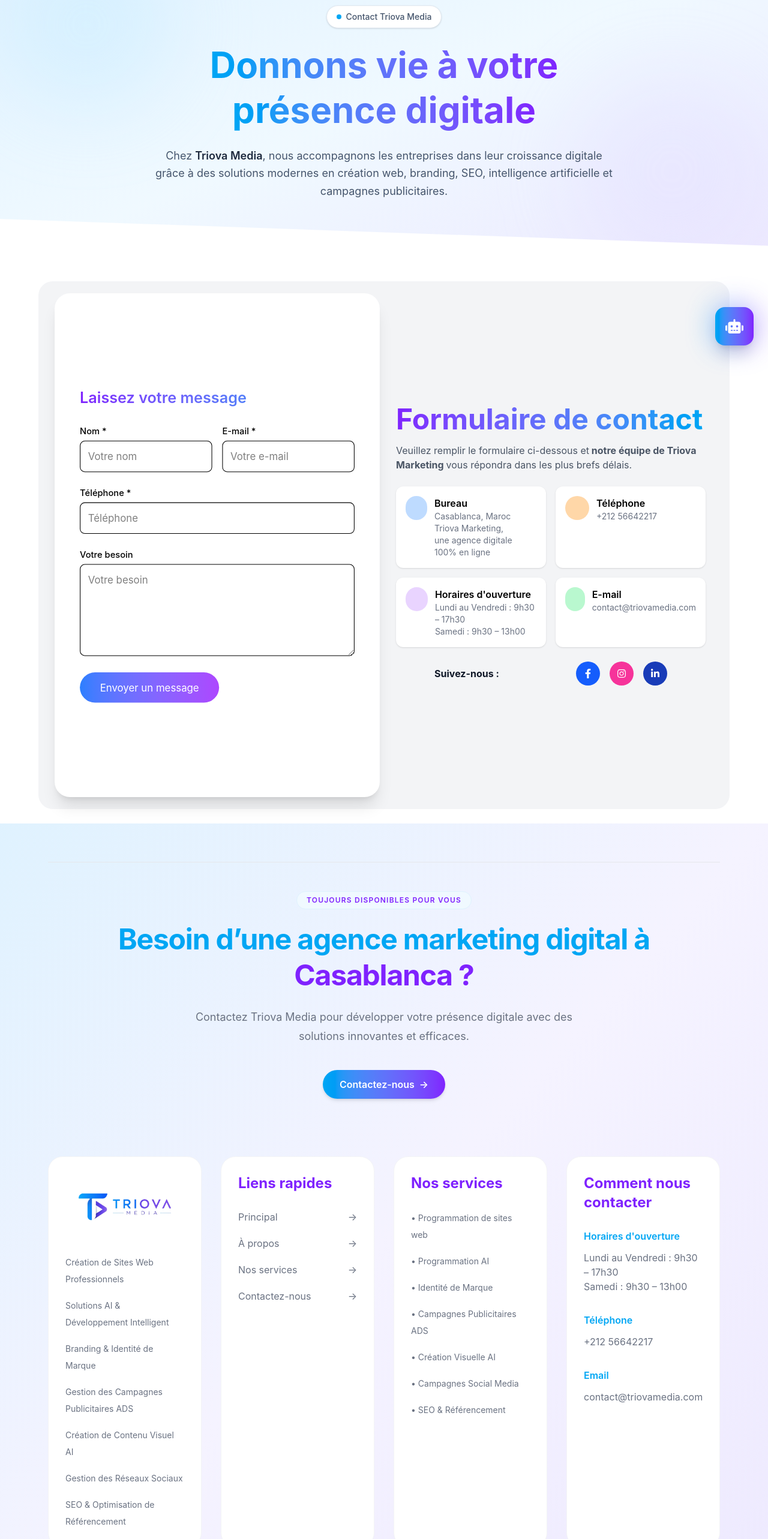
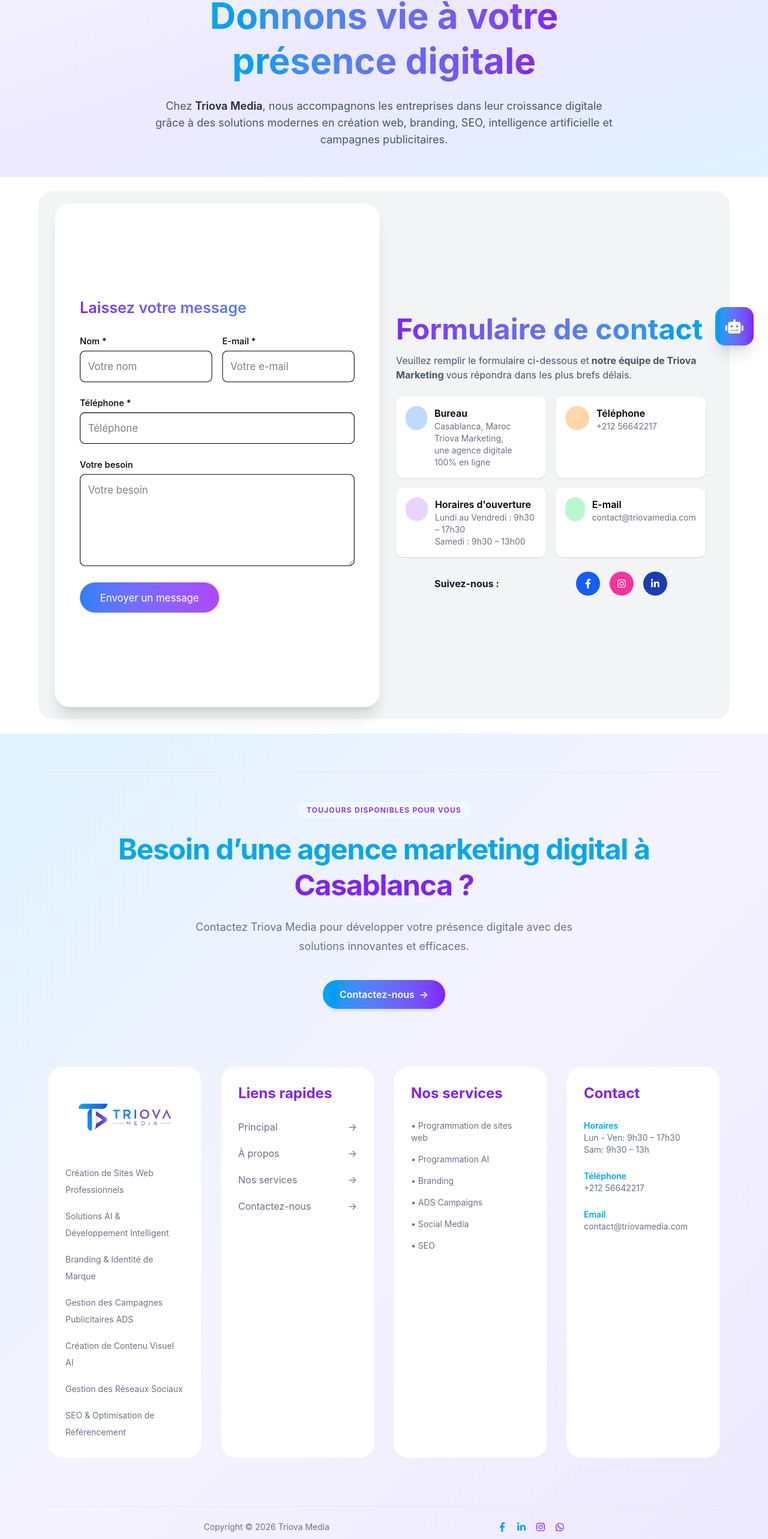
Before and after one commit to younesschalkhane/Triova-Media, a React (Vite) app in the folder frontend/client/: page /Contact in a window 1280 px wide. Shown: the part 200-2766 px from the top of the page at 60% size. Built offline with nearby package versions, Linux system fonts and the light colour scheme.

Commit message:
version final de contact+ footer

```diff
--- a/frontend/client/Component/Footer.jsx
+++ b/frontend/client/Component/Footer.jsx
@@ -1,19 +1,25 @@
-import React from "react";
+import React, { useState } from "react";
 import logo from "../src/assets/logo.png";
-import { FaFacebookF, FaInstagram, FaLinkedinIn, FaWhatsapp , FaRobot } from "react-icons/fa";
-import { Link } from 'react-router-dom'
-import { useState } from "react";
+import {
+  FaFacebookF,
+  FaInstagram,
+  FaLinkedinIn,
+  FaWhatsapp,
+  FaRobot,
+} from "react-icons/fa";
+import { Link } from "react-router-dom";
 
 export default function Footer() {
   const [openChat, setOpenChat] = useState(false);
-  const [message, setMessage] = useState("");
 
-const [messages, setMessages] = useState([
-  {
-    sender: "bot",
-    text: "👋 Bonjour et bienvenue chez Triova Media !",
-  },
-]);
+  // ✅ Scroll to top function
+  const scrollToTop = () => {
+    window.scrollTo({
+      top: 0,
+      behavior: "smooth",
+    });
+  };
+
   return (
     <footer className="pt-16 pb-8 px-6 md:px-20 bg-gradient-to-br from-sky-100 via-violet-50 to-violet-100 relative overflow-hidden">
 
@@ -25,12 +31,8 @@
         </span>
 
         <h2 className="text-4xl md:text-5xl font-bold tracking-tight leading-tight">
-          <span className="text-sky-500">
-            Besoin d’une agence marketing digital à
-          </span>{" "}
-          <span className="text-violet-600">
-            Casablanca ?
-          </span>
+          <span className="text-sky-500">Besoin d’une agence marketing digital à</span>{" "}
+          <span className="text-violet-600">Casablanca ?</span>
         </h2>
 
         <p className="text-gray-500 mt-6 max-w-2xl mx-auto leading-8 text-lg">
@@ -38,14 +40,13 @@
           avec des solutions innovantes et efficaces.
         </p>
 
-        {/* CTA BUTTON */}
         <div className="mt-10">
           <Link
             to="/Contact"
+            onClick={scrollToTop}
             className="group inline-flex items-center justify-center gap-2 px-7 py-3 rounded-full bg-gradient-to-r from-sky-500 to-violet-600 text-white font-semibold shadow-md hover:shadow-xl hover:scale-105 transition-all duration-300"
           >
             Contactez-nous
-
             <span className="group-hover:translate-x-1 transition duration-300">
               →
             </span>
@@ -58,12 +59,7 @@
 
         {/* LOGO CARD */}
         <div className="bg-white border border-gray-100 rounded-3xl p-7">
-
-          <img
-            src={logo}
-            alt="Triova Media"
-            className="w-52 mb-6"
-          />
+          <img src={logo} alt="Triova Media" className="w-52 mb-6" />
 
           <ul className="space-y-4 text-gray-500 leading-7 text-sm">
             <li>Création de Sites Web Professionnels</li>
@@ -77,221 +73,141 @@
         </div>
 
         {/* LINKS CARD */}
-        <div className="bg-white border border-gray-100 rounded-3xl p-7  ">
-
+        <div className="bg-white border border-gray-100 rounded-3xl p-7">
           <h3 className="font-bold text-2xl text-violet-600 mb-7">
             Liens rapides
           </h3>
 
-          <div>
           <ul className="space-y-5 text-gray-500">
-            <Link
-              to="/"
-              className="group flex items-center justify-between hover:text-sky-500 transition cursor-pointer"
-            >
-              Principal
 
-              <span className="group-hover:translate-x-1 transition duration-300">
-                →
-              </span>
+            <Link to="/" onClick={scrollToTop}
+              className="group flex items-center justify-between hover:text-sky-500 transition">
+              Principal <span className="group-hover:translate-x-1">→</span>
             </Link>
 
-            <Link
-              to="/Notre-agence"
-              className="group flex items-center justify-between hover:text-sky-500 transition cursor-pointer"
-            >
-              À propos
-
-              <span className="group-hover:translate-x-1 transition duration-300">
-                →
-              </span>
+            <Link to="/Notre-agence" onClick={scrollToTop}
+              className="group flex items-center justify-between hover:text-sky-500 transition">
+              À propos <span className="group-hover:translate-x-1">→</span>
             </Link>
 
-            <Link
-             to="/Services"
-            className="group flex items-center justify-between hover:text-sky-500 transition cursor-pointer">
-              Nos services
-
-              <span className="group-hover:translate-x-1 transition duration-300">
-                →
-              </span>
+            <Link to="/Services" onClick={scrollToTop}
+              className="group flex items-center justify-between hover:text-sky-500 transition">
+              Nos services <span className="group-hover:translate-x-1">→</span>
             </Link>
 
-            <Link
-              to="/Contact"
-              className="group flex items-center justify-between hover:text-sky-500 transition cursor-pointer"
-            >
-              Contactez-nous
+            <Link to="/Contact" onClick={scrollToTop}
+              className="group flex items-center justify-between hover:text-sky-500 transition">
+              Contactez-nous <span className="group-hover:translate-x-1">→</span>
+            </Link>
 
-              <span className="group-hover:translate-x-1 transition duration-300">
-                →
-              </span>
-            </Link>
           </ul>
-          </div>
         </div>
 
         {/* SERVICES CARD */}
-        <div className="bg-white border border-gray-100 rounded-3xl p-7 ">
-
+        <div className="bg-white border border-gray-100 rounded-3xl p-7">
           <h3 className="font-bold text-2xl text-violet-600 mb-7">
             Nos services
           </h3>
 
-          <ul className="space-y-4 text-gray-500 leading-7 text-sm">
+          <ul className="space-y-4 text-gray-500 text-sm">
             <li>• Programmation de sites web</li>
             <li>• Programmation AI</li>
-            <li>• Identité de Marque</li>
-            <li>• Campagnes Publicitaires ADS</li>
-            <li>• Création Visuelle AI</li>
-            <li>• Campagnes Social Media</li>
-            <li>• SEO & Référencement</li>
+            <li>• Branding</li>
+            <li>• ADS Campaigns</li>
+            <li>• Social Media</li>
+            <li>• SEO</li>
           </ul>
         </div>
 
         {/* CONTACT CARD */}
-        <div className="bg-white border border-gray-100 rounded-3xl p-7 ">
-
+        <div className="bg-white border border-gray-100 rounded-3xl p-7">
           <h3 className="font-bold text-2xl text-violet-600 mb-7">
-            Comment nous contacter
+            Contact
           </h3>
 
-          <div className="space-y-8 text-gray-500">
-
+          <div className="space-y-6 text-gray-500 text-sm">
             <div>
-              <h4 className="text-sky-500 font-semibold mb-3">
-                Horaires d'ouverture
-              </h4>
-
-              <p>Lundi au Vendredi : 9h30 – 17h30</p>
-              <p>Samedi : 9h30 – 13h00</p>
+              <h4 className="text-sky-500 font-semibold">Horaires</h4>
+              <p>Lun - Ven: 9h30 – 17h30</p>
+              <p>Sam: 9h30 – 13h</p>
             </div>
 
             <div>
-              <h4 className="text-sky-500 font-semibold mb-3">
-                Téléphone
-              </h4>
-
+              <h4 className="text-sky-500 font-semibold">Téléphone</h4>
               <p>+212 56642217</p>
             </div>
 
             <div>
-              <h4 className="text-sky-500 font-semibold mb-3">
-                Email
-              </h4>
-
+              <h4 className="text-sky-500 font-semibold">Email</h4>
               <p>contact@triovamedia.com</p>
             </div>
           </div>
         </div>
       </div>
 
-      {/* BOTTOM FOOTER */}
+      {/* BOTTOM */}
       <div className="border-t border-gray-200 mt-20 pt-6 flex flex-col md:flex-row items-center justify-evenly gap-5">
 
-        {/* LEFT */}
-        <p className="text-gray-500 text-sm text-center md:text-left">
-          Copyright © 2026 Triova Media | Propulsé par Triova Media
+        <p className="text-gray-500 text-sm">
+          Copyright © 2026 Triova Media
         </p>
 
-        {/* RIGHT */}
-        <div className="flex items-center gap-4">
+        <div className="flex gap-4">
 
-          <a
-            href="https://www.facebook.com/"
-            className="w-12 h-12 rounded-2xl border border-gray-200 flex items-center justify-center text-sky-500 text-xl shadow-sm hover:shadow-xl hover:-translate-y-1 hover:bg-sky-500 hover:text-white transition-all duration-300"
-          >
+          <a href="https://facebook.com" className="text-sky-500">
             <FaFacebookF />
           </a>
 
-          <a
-            href="https://www.linkedin.com/"
-            className="w-12 h-12 rounded-2xl border border-gray-200 flex items-center justify-center text-sky-500 text-xl shadow-sm hover:shadow-xl hover:-translate-y-1 hover:bg-sky-500 hover:text-white transition-all duration-300"
-          >
+          <a href="https://linkedin.com" className="text-sky-500">
             <FaLinkedinIn />
           </a>
 
-          <a
-            href="https://www.instagram.com/"
-            className="w-12 h-12 rounded-2xl border border-gray-200 flex items-center justify-center text-violet-600 text-xl shadow-sm hover:shadow-xl hover:-translate-y-1 hover:bg-violet-600 hover:text-white transition-all duration-300"
-          >
+          <a href="https://instagram.com" className="text-violet-600">
             <FaInstagram />
           </a>
 
-          <a
-            href="https://wa.me/21256642217"
-            target="_blank"
-            rel="noreferrer"
-            className="w-12 h-12 rounded-2xl border border-gray-200 flex items-center justify-center text-violet-600 text-xl shadow-sm hover:shadow-xl hover:-translate-y-1 hover:bg-violet-600 hover:text-white transition-all duration-300"
-          >
+          <a href="https://wa.me/21256642217" className="text-violet-600">
             <FaWhatsapp />
           </a>
+
         </div>
       </div>
 
-      {/* CHATBOT BUTTON */}
+      {/* CHAT BUTTON */}
       <button
         onClick={() => setOpenChat(!openChat)}
-  className="fixed bottom-6 right-6 z-50 group"
+        className="fixed bottom-6 right-6 z-50"
       >
+        <div className="w-16 h-16 rounded-2xl bg-gradient-to-r from-sky-500 to-violet-600 text-white flex items-center justify-center text-3xl shadow-xl hover:scale-110 transition">
+          <FaRobot />
+        </div>
+      </button>
 
-  <div className="absolute inset-0 rounded-2xl bg-gradient-to-r from-sky-500 to-violet-600 blur-xl opacity-60"></div>
+      {/* CHAT BOX */}
+      {openChat && (
+        <div className="fixed bottom-28 right-6 w-80 bg-white rounded-3xl shadow-2xl border z-50">
 
-  <div className="relative w-16 h-16 rounded-2xl bg-gradient-to-r from-sky-500 to-violet-600 text-white flex items-center justify-center text-3xl shadow-xl hover:scale-110 transition-all duration-300">
-
-    <FaRobot />
-
+          <div className="bg-gradient-to-r from-sky-500 to-violet-600 p-4 text-white">
+            <h3 className="font-semibold">Triova Assistant</h3>
           </div>
 
-</button>
-
-{/* CHATBOX */}
-{
-  openChat && (
-
-    <div className="fixed bottom-28 right-6 w-80 bg-white rounded-3xl shadow-2xl border border-slate-200 overflow-hidden z-50">
-
-      {/* Header */}
-      <div className="bg-gradient-to-r from-sky-500 to-violet-600 p-4 text-white">
-
-        <h3 className="font-semibold text-lg">
-          Triova Assistant
-        </h3>
-
-        <p className="text-sm text-white/80">
-          Comment pouvons-nous vous aider ?
-        </p>
-
+          <div className="p-4 h-72 overflow-y-auto">
+            👋 Bonjour et bienvenue !
           </div>
 
-      {/* Messages */}
-      <div className="p-4 h-80 overflow-y-auto">
-
-        <div className="bg-slate-100 p-3 rounded-2xl text-sm text-slate-700 w-fit max-w-[80%]">
-          👋 Bonjour et bienvenue chez Triova Media !
+          <div className="p-4 border-t flex gap-2">
+            <input
+              className="flex-1 border rounded-xl px-3 py-2"
+              placeholder="Message..."
+            />
+            <button className="bg-gradient-to-r from-sky-500 to-violet-600 text-white px-4 rounded-xl">
+              Envoyer
+            </button>
           </div>
 
         </div>
+      )}
 
-      {/* Input */}
-      <div className="p-4 border-t flex gap-2">
-
-        <input
-          type="text"
-          placeholder="Écrivez votre message..."
-          className="flex-1 border rounded-xl px-4 py-2 outline-none focus:ring-2 focus:ring-sky-500"
-        />
-
-        <button className="px-4 rounded-xl bg-gradient-to-r from-sky-500 to-violet-600 text-white">
-          Envoyer
-        </button>
-
-      </div>
-
-    </div>
-
-  )
-}
     </footer>
   );
 }
--- a/frontend/client/Pages/Contacte.jsx
+++ b/frontend/client/Pages/Contacte.jsx
@@ -25,26 +25,13 @@
   return (
     <div>
  {/* CONTACT HERO SECTION */}
-<section className="relative overflow-hidden py-28 bg-gradient-to-br from-sky-100 via-sky-50 to-violet-100">
-
-  {/* Background shapes */}
-  <div className="absolute top-0 left-0 w-72 h-72 bg-sky-200/30 rounded-full blur-3xl"></div>
-
-  <div className="absolute bottom-0 right-0 w-80 h-80 bg-violet-200/30 rounded-full blur-3xl"></div>
-
-  {/* Grid effect */}
-
+<section className=" py-12 bg-gradient-to-br from-violet-50 via-violet-100 to-sky-100">
   {/* Content */}
-  <div className="relative z-10 max-w-5xl mx-auto px-6 text-center">
-
-    {/* Badge */}
-    <div className="inline-flex items-center gap-2 px-4 py-2 rounded-full border border-slate-200 bg-white shadow-sm mb-6">
-      <div className="w-2 h-2 rounded-full bg-sky-500"></div>
-
-      <span className="text-sm font-medium text-slate-600">
+  <div className="  gap-15   text-center">
+      <span className="inline-block px-4 py-1.5 rounded-full bg-sky-50 text-sky-500 text-xs font-semibold tracking-widest uppercase mb-4">
         Contact Triova Media
       </span>
-    </div>
+
 
     {/* Title */}
     <h1 className="text-5xl md:text-6xl font-bold leading-tight mb-6">
@@ -62,7 +49,7 @@
     </h1>
 
     {/* Description */}
-    <p className="max-w-3xl mx-auto text-lg text-slate-600 leading-relaxed">
+    <p className="max-w-3xl mx-auto text-lg text-slate-600 ">
 
       Chez <span className="font-semibold text-slate-800">Triova Media</span>,
       nous accompagnons les entreprises dans leur croissance digitale grâce
@@ -72,9 +59,6 @@
     </p>
 
   </div>
-  {/* Bottom shape */}
-  <div className="absolute bottom-0 left-0 w-full h-20 bg-white skew-y-2 origin-bottom-left"></div>
-
 </section>
     <div className="min-h-screen flex items-center justify-center p-6 relative">
 
```
Lines whose indentation alone changed are shown as unchanged.
